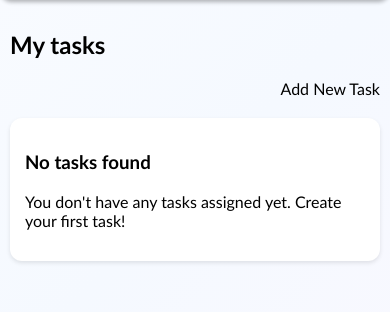
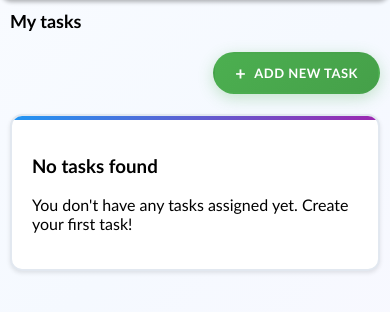
Before and after one commit to bankalina/TaskTracker, a PHP site: page /public/views/tasks.php in a window 390 px wide. Shown: the part 240-552 px from the top of the page. Run offline with PHP 8.4, Linux system fonts and the light colour scheme.

Commit message:
style: Improve task cards and fix button positioning

```diff
--- a/public/styles/styles.css
+++ b/public/styles/styles.css
@@ -79,10 +79,41 @@ header {
 
 	.task {
 		background: white;
-		padding: 15px;
-		margin-bottom: 10px;
+		padding: 20px;
+		margin-bottom: 15px;
 		border-radius: 12px;
 		box-shadow: 0 2px 4px rgba(0, 0, 0, 0.1);
+		border: 2px solid #e2e8f0;
+		transition: all 0.3s ease;
+		position: relative;
+		overflow: hidden;
+	}
+
+	.task::before {
+		content: '';
+		position: absolute;
+		top: 0;
+		left: 0;
+		right: 0;
+		height: 4px;
+		background: linear-gradient(135deg, #2196F3 0%, #9c27b0 100%);
+	}
+
+	.task:hover {
+		transform: translateY(-2px);
+		box-shadow: 0 8px 25px rgba(0, 0, 0, 0.15);
+		border-color: #cbd5e0;
+	}
+
+	.task-link {
+		text-decoration: none;
+		color: inherit;
+		display: block;
+	}
+
+	.task-link:hover {
+		text-decoration: none;
+		color: inherit;
 	}
 
 	.tag {
@@ -120,6 +178,67 @@ header {
 		font-size: 12px;
 	}
 
+	.tasks-header {
+		display: flex;
+		justify-content: space-between;
+		align-items: center;
+		margin-bottom: 20px;
+		width: 100%;
+	}
+
+	.tasks-header h2 {
+		margin: 0;
+		flex: 1;
+	}
+
+	.tasks-header .add-task-btn {
+		flex-shrink: 0 !important;
+		margin-left: 20px !important;
+		display: inline-flex !important;
+		position: relative !important;
+		background: red !important;
+		border: 5px solid blue !important;
+	}
+
+	.add-task-btn {
+		background: linear-gradient(135deg, #4CAF50 0%, #45a049 100%);
+		color: white;
+		padding: 12px 24px;
+		border-radius: 25px;
+		text-decoration: none;
+		font-weight: 700;
+		font-size: 14px;
+		transition: all 0.3s ease;
+		box-shadow: 0 4px 15px rgba(76, 175, 80, 0.3);
+		border: 2px solid transparent;
+		display: inline-flex;
+		align-items: center;
+		gap: 8px;
+		text-transform: uppercase;
+		letter-spacing: 0.5px;
+		white-space: nowrap;
+	}
+
+	.add-task-btn::before {
+		content: '+';
+		font-size: 18px;
+		font-weight: bold;
+		line-height: 1;
+	}
+
+	.add-task-btn:hover {
+		transform: translateY(-3px);
+		box-shadow: 0 8px 25px rgba(76, 175, 80, 0.4);
+		background: linear-gradient(135deg, #45a049 0%, #4CAF50 100%);
+		border-color: rgba(255, 255, 255, 0.2);
+		color: white;
+	}
+
+	.add-task-btn:active {
+		transform: translateY(-1px);
+		box-shadow: 0 4px 15px rgba(76, 175, 80, 0.3);
+	}
+
 	a {
 		text-decoration: none;
 		color: black;
@@ -139,6 +258,19 @@ header {
 		nav ul {
 			flex-direction: column;
 			gap: 10px;
+		}
+		.tasks-header {
+			flex-direction: row;
+			justify-content: space-between;
+			align-items: center;
+			gap: 10px;
+		}
+		.tasks-header h2 {
+			font-size: 18px;
+		}
+		.add-task-btn {
+			padding: 10px 20px;
+			font-size: 13px;
 		}
 	}
 }
```
Also changed, not shown: other parts of public/styles/styles.css (+33 -6 lines).
